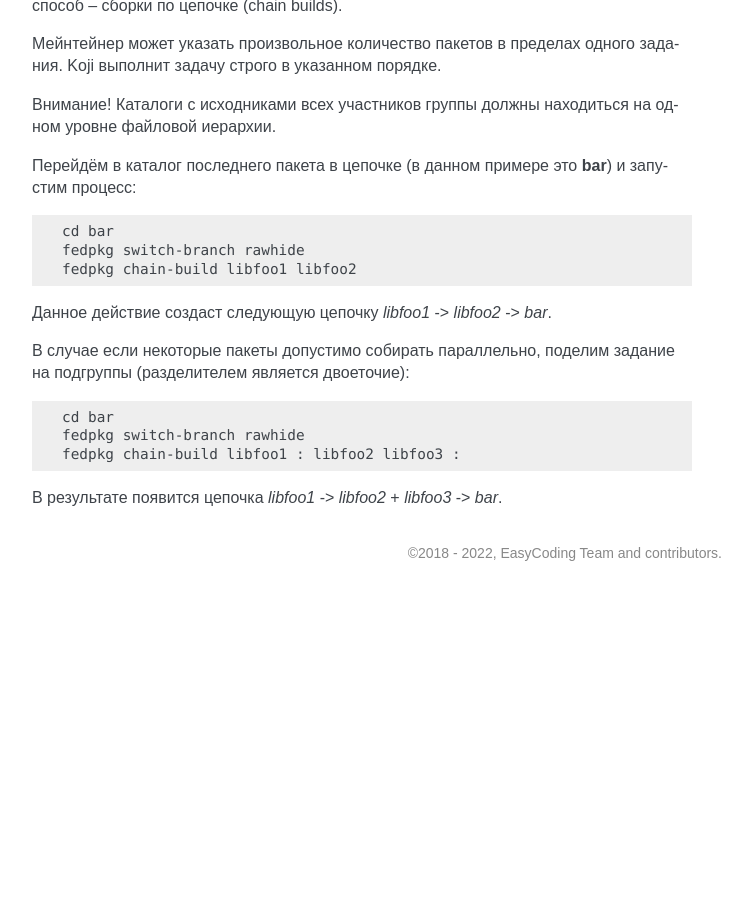
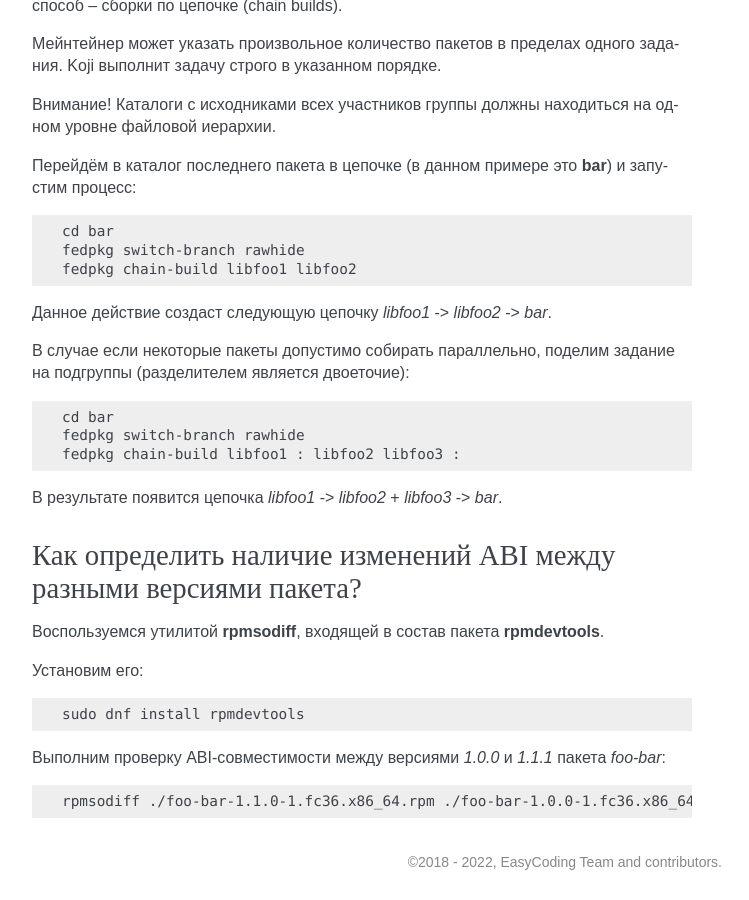
Before and after one commit to RussianFedora/FAQ, a Sphinx documentation site: the page built from source/development.rst, in a window 1280 px wide and 900 px high, scrolled down 29115 px. Shown: the whole window, without its empty margins (388-1137 px from the left). Built offline with Sphinx 7.4.7, drawn with Linux system fonts in a browser that asks for light colours; comment, search, counter and statistics services are not loaded; before the commit the page ends 29706 px from its top, so only the background shows below that; some of the changed text lies outside the part shown.

Commit message:
Added a new question rpm-check-abi.

```diff
--- a/source/development.rst
+++ b/source/development.rst
@@ -1651,3 +1651,23 @@ Qt-приложение, собранное Clang с LTO не запускает
     fedpkg chain-build libfoo1 : libfoo2 libfoo3 :
 
 В результате появится цепочка *libfoo1* -> *libfoo2* + *libfoo3* -> *bar*.
+
+.. index:: rpm, api, abi, diff, rpmsodiff
+.. _rpm-check-abi:
+
+Как определить наличие изменений ABI между разными версиями пакета?
+======================================================================
+
+Воспользуемся утилитой **rpmsodiff**, входящей в состав пакета **rpmdevtools**.
+
+Установим его:
+
+.. code-block:: text
+
+    sudo dnf install rpmdevtools
+
+Выполним проверку ABI-совместимости между версиями *1.0.0* и *1.1.1* пакета *foo-bar*:
+
+.. code-block:: text
+
+    rpmsodiff ./foo-bar-1.1.0-1.fc36.x86_64.rpm ./foo-bar-1.0.0-1.fc36.x86_64.rpm
```
